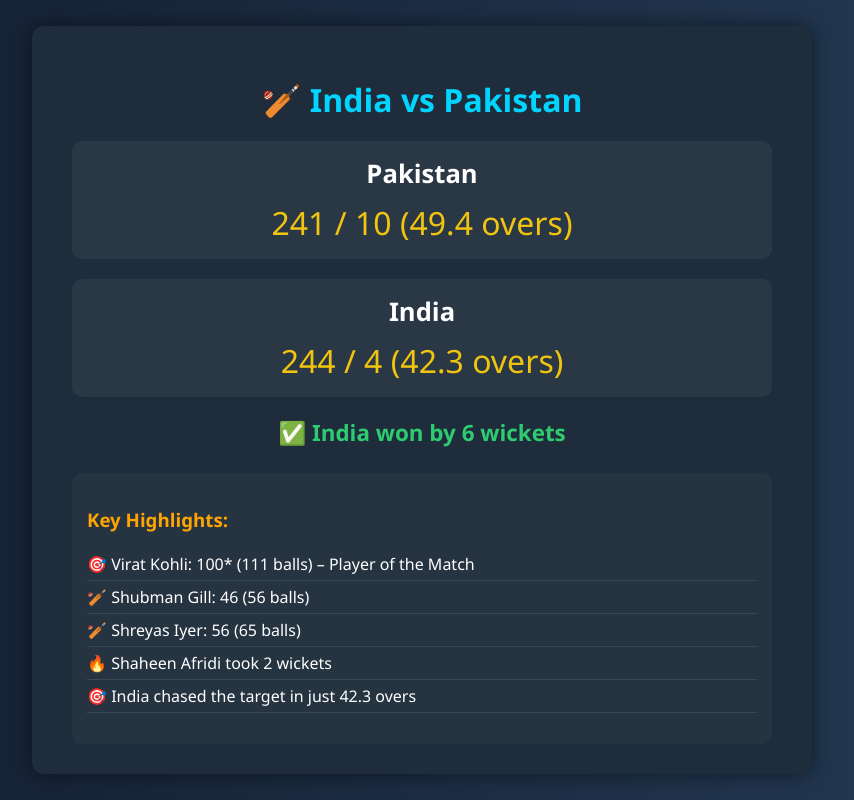
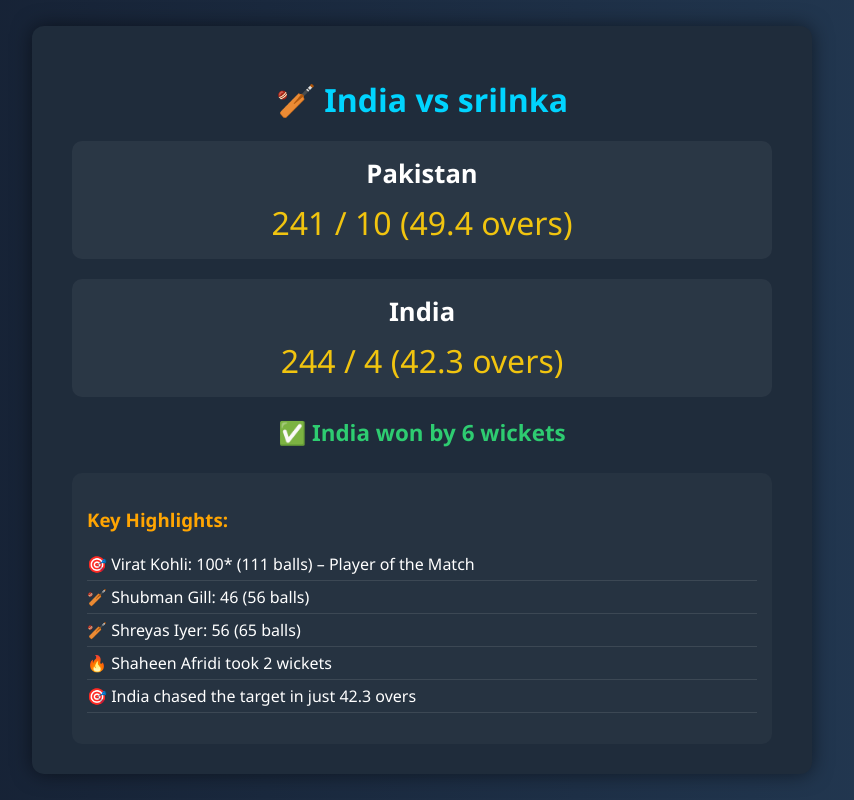
Before and after one commit to PranatiR/scoreboard, a plain HTML site: page index.html in a window 1280 px wide. Shown: the whole page, without its empty margins (218-1072 px from the left). Drawn offline with Linux system fonts and the light colour scheme.

Commit message:
Second commit

```diff
--- a/index.html
+++ b/index.html
@@ -83,7 +83,7 @@
 </head>
 <body>
   <div class="scoreboard">
-    <h1>🏏 India vs Pakistan</h1>
+    <h1>🏏 India vs srilnka</h1>
     <div class="team-section">
       <div class="team-name">Pakistan</div>
       <div class="score">241 / 10 (49.4 overs)</div>
```
